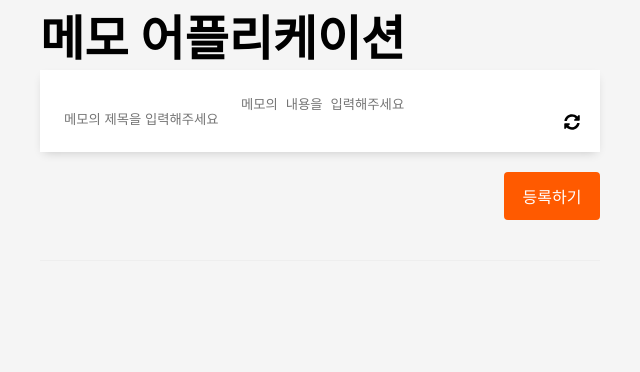
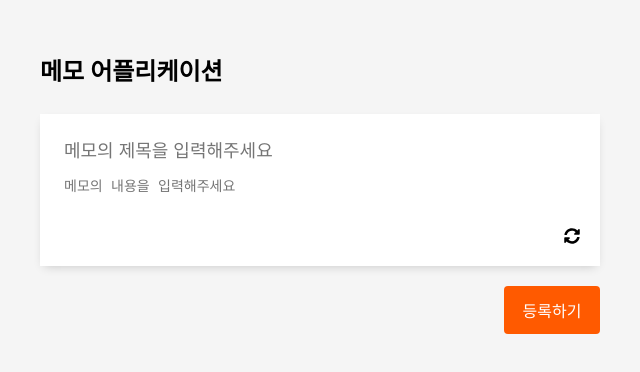
Before and after one commit to jho2301/web-memo, a Vue app: page / in a window 1280 px wide. Shown: the top 372 px of the page, without its empty margins (320-960 px from the left). Built offline with nearby package versions, Linux system fonts and the light colour scheme.

Commit message:
app header style

```diff
--- a/src/components/AppHeader.vue
+++ b/src/components/AppHeader.vue
@@ -11,9 +11,16 @@ export default {
 </script>
 
 <style>
+
   .app-header {
+    overflow: hidden;
+    padding: 52px 0 27px
+  }
+
+  .app-header h1 {
     float: left;
     font-size: 24px;
     text-align: center;
   }
+
 </style>
--- a/src/components/MemoForm.vue
+++ b/src/components/MemoForm.vue
@@ -26,6 +26,7 @@ export default {
     margin-bottom: 24px;
     padding-bottom: 40px;
     border-bottom: 1px solid #eee;
+    clear: both;
   }
 
   .memo-form form fieldset div {
@@ -34,6 +35,7 @@ export default {
     margin-bottom: 20px;
     box-shadow: 0 4px 10px -4px rgba(0,0,0,0.2);
     background: #ffffff;
+    /* width: 40vw; */
   }
 
   .memo-form form fieldset div button[type="reset"] {
@@ -54,4 +56,25 @@ export default {
     color: #fff;
     font-size: 16px;
   }
+
+  .memo-form form fieldset .memo-form__title-form {
+    width: 100%;
+    margin-bottom: 12px;
+    font-size: 18px;
+    line-height: 26px;
+  }
+
+  .memo-form form fieldset .memo-form__content-form {
+    line-height: 22px;
+    vertical-align: top;
+    font-size: 14px;
+    width: 100%;
+    height: 66px;
+
+  }
+
+
+  .memo-form input:focus ,.memo-form textarea:focus {
+    outline: none;
+  }
 </style>
```
